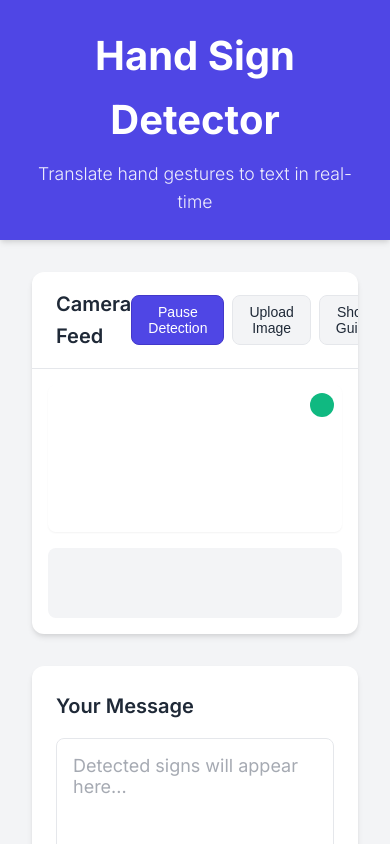
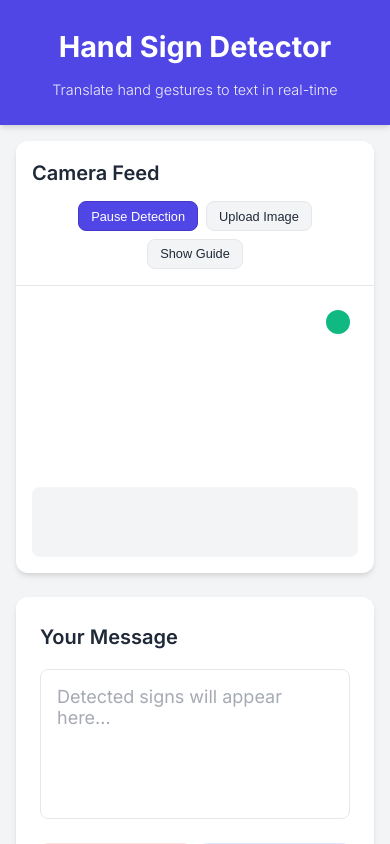
Before and after one commit to ashudevin/hand-sign-detection-frontend, a React (Create React App) app: page / in a window 390 px wide. Shown: the top 844 px of the page. Built offline with nearby package versions, Linux system fonts and the light colour scheme; no server answers.

Commit message:
made it responsive

```diff
--- a/src/App.css
+++ b/src/App.css
@@ -50,13 +50,13 @@ body {
 }
 
 .app-header h1 {
-  font-size: 2.5rem;
+  font-size: 1.8rem;
   font-weight: 700;
   margin-bottom: 0.5rem;
 }
 
 .subtitle {
-  font-size: 1.1rem;
+  font-size: 0.9rem;
   opacity: 0.9;
   font-weight: 300;
 }
@@ -66,16 +66,62 @@ body {
   flex: 1;
   display: flex;
   flex-direction: column;
-  padding: 2rem;
-  gap: 2rem;
+  padding: 1rem;
+  gap: 1.5rem;
   max-width: 1200px;
   margin: 0 auto;
   width: 100%;
 }
 
+@media (min-width: 600px) {
+  .app-main {
+    padding: 1.5rem;
+  }
+
+  .app-header h1 {
+    font-size: 2.2rem;
+  }
+
+  .subtitle {
+    font-size: 1rem;
+  }
+
+  .toggle-button {
+    padding: 0.5rem 0.9rem;
+    font-size: 0.85rem;
+  }
+}
+
 @media (min-width: 768px) {
   .app-main {
     flex-direction: row;
+    padding: 2rem;
+    gap: 2rem;
+  }
+
+  .app-header h1 {
+    font-size: 2.5rem;
+  }
+
+  .subtitle {
+    font-size: 1.1rem;
+  }
+
+  .video-header {
+    flex-direction: row;
+    justify-content: space-between;
+    align-items: center;
+    padding: 1rem 1.5rem;
+  }
+
+  .header-buttons {
+    width: auto;
+    justify-content: flex-end;
+  }
+
+  .toggle-button {
+    padding: 0.5rem 1rem;
+    font-size: 0.875rem;
   }
 }
 
@@ -109,15 +155,18 @@ body {
 /* Video Header */
 .video-header {
   display: flex;
-  justify-content: space-between;
-  align-items: center;
-  padding: 1rem 1.5rem;
+  flex-direction: column;
+  gap: 0.75rem;
+  padding: 1rem;
   border-bottom: 1px solid var(--border-light);
 }
 
 .header-buttons {
   display: flex;
+  flex-wrap: wrap;
   gap: 0.5rem;
+  width: 100%;
+  justify-content: center;
 }
 
 .video-header h2 {
@@ -131,8 +180,8 @@ body {
   color: var(--text-dark);
   border: 1px solid var(--border-light);
   border-radius: var(--radius-md);
-  padding: 0.5rem 1rem;
-  font-size: 0.875rem;
+  padding: 0.4rem 0.75rem;
+  font-size: 0.8rem;
   font-weight: 500;
   cursor: pointer;
   transition: var(--transition-base);
@@ -152,19 +201,21 @@ body {
 /* Video Wrapper */
 .video-wrapper {
   position: relative;
+  aspect-ratio: 16 / 9;
   width: 100%;
-  padding: 1rem;
   display: flex;
   justify-content: center;
   align-items: center;
+  overflow: hidden;
 }
 
 .video-feed {
-  display: block;
+  position: absolute;
+  top: 0;
+  left: 0;
   width: 100%;
-  max-width: 640px;
-  border-radius: var(--radius-md);
-  box-shadow: var(--shadow-sm);
+  height: 100%;
+  object-fit: cover;
 }
 
 /* Detection Indicator */
@@ -261,11 +312,11 @@ body {
 /* Text Input */
 .text-input {
   width: 100%;
-  min-height: 150px;
+  min-height: 120px;
   border: 1px solid var(--border-light);
   border-radius: var(--radius-md);
-  padding: 1rem;
-  font-size: 1.125rem;
+  padding: 0.75rem;
+  font-size: 1rem;
   margin-bottom: 1.5rem;
   resize: none;
   transition: var(--transition-base);
@@ -287,12 +338,13 @@ body {
 .button-container {
   display: grid;
   grid-template-columns: repeat(2, 1fr);
-  gap: 0.75rem;
+  gap: 0.5rem;
 }
 
-@media (min-width: 640px) {
+@media (min-width: 600px) {
   .button-container {
     grid-template-columns: repeat(4, 1fr);
+    gap: 0.75rem;
   }
 }
 
@@ -429,10 +481,10 @@ body {
   background-color: var(--bg-white);
   border-radius: var(--radius-lg);
   box-shadow: var(--shadow-lg);
-  max-width: 90%;
+  max-width: 95%;
   max-height: 90vh;
   overflow: auto;
-  padding: 1.5rem;
+  padding: 1rem;
   animation: slide-up 0.3s ease-out;
 }
 
@@ -444,7 +496,7 @@ body {
 }
 
 .guide-container h3 {
-  font-size: 1.5rem;
+  font-size: 1.2rem;
   font-weight: 600;
   color: var(--primary-color);
   margin-bottom: 0;
@@ -491,7 +543,7 @@ body {
 
 /* Upload Section Styles */
 .upload-section {
-  padding: 1.5rem;
+  padding: 1rem;
   display: flex;
   flex-direction: column;
   gap: 1.5rem;
@@ -500,7 +552,7 @@ body {
 
 .upload-area {
   width: 100%;
-  height: 250px;
+  height: 200px;
   border: 2px dashed var(--border-light);
   border-radius: var(--radius-md);
   display: flex;
@@ -541,13 +593,14 @@ body {
 
 .upload-actions {
   display: flex;
-  gap: 1rem;
-  width: 100%;
-  justify-content: center;
+  flex-direction: column;
+  align-items: center;
 }
 
 .upload-button,
 .detect-button {
+  width: 100%;
+  max-width: 250px;
   padding: 0.75rem 1.5rem;
   border: none;
   border-radius: var(--radius-md);
@@ -556,6 +609,7 @@ body {
   transition: var(--transition-base);
   min-width: 120px;
   text-align: center;
+  margin-bottom: 0.5rem;
 }
 
 .upload-button {
@@ -617,9 +671,213 @@ body {
   transform: translate(-50%, -50%);
   background-color: rgba(0, 0, 0, 0.7);
   color: white;
-  padding: 0.5rem 1rem;
+  padding: 0.4rem 0.8rem;
   border-radius: var(--radius-md);
-  font-size: 0.875rem;
+  font-size: 0.75rem;
   font-weight: 500;
   z-index: 10;
 }
+
+/* Responsive breakpoints for upload section */
+@media (min-width: 600px) {
+  .upload-section {
+    padding: 1.25rem;
+  }
+
+  .upload-area {
+    height: 220px;
+  }
+
+  .upload-actions {
+    flex-direction: row;
+    justify-content: center;
+  }
+
+  .upload-button,
+  .detect-button {
+    width: auto;
+    margin-bottom: 0;
+  }
+
+  .video-wrapper {
+    padding: 0.75rem;
+  }
+
+  .processing-indicator {
+    font-size: 0.8rem;
+    padding: 0.45rem 0.9rem;
+  }
+}
+
+@media (min-width: 768px) {
+  .upload-section {
+    padding: 1.5rem;
+  }
+
+  .upload-area {
+    height: 250px;
+  }
+
+  .button-container {
+    grid-template-columns: repeat(4, 1fr);
+    gap: 0.75rem;
+  }
+}
+
+/* Guide overlay responsiveness */
+.guide-container {
+  width: 95%;
+  max-width: 500px;
+  padding: 1rem;
+}
+
+.guide-header h3 {
+  font-size: 1.2rem;
+}
+
+@media (min-width: 600px) {
+  .guide-container {
+    width: 80%;
+    padding: 1.25rem;
+  }
+
+  .guide-header h3 {
+    font-size: 1.4rem;
+  }
+}
+
+/* Text area responsiveness */
+.text-input {
+  min-height: 150px;
+  font-size: 1.125rem;
+  padding: 1rem;
+}
+
+/* Fix for video aspect ratio */
+.video-wrapper {
+  position: relative;
+  aspect-ratio: 16 / 9;
+  width: 100%;
+  display: flex;
+  justify-content: center;
+  align-items: center;
+  overflow: hidden;
+}
+
+.video-feed {
+  position: absolute;
+  top: 0;
+  left: 0;
+  width: 100%;
+  height: 100%;
+  object-fit: cover;
+}
+
+/* Canvas needs to match video */
+canvas {
+  position: absolute;
+  top: 0;
+  left: 0;
+  width: 100%;
+  height: 100%;
+}
+
+/* Mobile and orientation specific styles */
+.app-container.mobile {
+  /* General mobile styles */
+  max-width: 100%;
+  overflow-x: hidden;
+}
+
+.app-container.mobile.portrait {
+  /* Portrait specific styles */
+}
+
+.app-container.mobile.landscape {
+  /* Landscape specific adaptations */
+}
+
+/* Mobile optimizations */
+.mobile .app-header {
+  padding: 1rem;
+}
+
+.mobile .button-icon {
+  font-size: 1.25rem;
+}
+
+.mobile .button-text {
+  font-size: 0.7rem;
+}
+
+.mobile .video-feed {
+  border-radius: var(--radius-md);
+}
+
+.mobile .detected-letter {
+  height: 50px;
+  padding: 0.5rem;
+}
+
+.mobile .letter-value {
+  font-size: 1.6rem;
+}
+
+/* Portrait mode tweaks */
+.portrait .app-main {
+  flex-direction: column;
+}
+
+.portrait .camera-section,
+.portrait .text-section {
+  width: 100%;
+}
+
+/* Landscape mode tweaks for mobile */
+@media (max-width: 800px) {
+  .landscape .app-main {
+    flex-direction: row;
+    height: calc(100vh - 170px);
+  }
+
+  .mobile.landscape .text-input {
+    min-height: 80px;
+  }
+
+  .mobile.landscape .button-container {
+    grid-template-columns: repeat(4, 1fr);
+  }
+}
+
+/* Fix video height in landscape */
+.mobile.landscape .video-wrapper {
+  height: 100%;
+}
+
+/* Improved touch targets for mobile */
+.mobile .toggle-button,
+.mobile .action-button,
+.mobile .upload-button,
+.mobile .detect-button {
+  min-height: 44px; /* Apple's recommended minimum touch target size */
+}
+
+/* Handle very small screens */
+@media (max-width: 320px) {
+  .app-header h1 {
+    font-size: 1.5rem;
+  }
+
+  .subtitle {
+    font-size: 0.8rem;
+  }
+
+  .toggle-button {
+    padding: 0.3rem 0.5rem;
+    font-size: 0.7rem;
+  }
+
+  .mobile .letter-value {
+    font-size: 1.4rem;
+  }
+}
--- a/src/App.jsx
+++ b/src/App.jsx
@@ -1,4 +1,4 @@
-import React, { useState, useEffect, useRef } from "react";
+import React, { useState, useEffect, useRef, useCallback } from "react";
 import axios from "axios";
 import "./App.css"; // We'll create this file next
 
@@ -19,11 +19,35 @@ function App() {
   const [captureInterval, setCaptureInterval] = useState(null);
   const [processingImage, setProcessingImage] = useState(false);
 
+  // New responsive state
+  const [isMobile, setIsMobile] = useState(false);
+  const [orientation, setOrientation] = useState(window.innerHeight > window.innerWidth ? 'portrait' : 'landscape');
+
   // Refs
   const textareaRef = useRef(null);
   const fileInputRef = useRef(null);
   const videoRef = useRef(null);
   const canvasRef = useRef(null);
+
+  // Check for mobile device on component mount
+  useEffect(() => {
+    const checkMobile = () => {
+      const userAgent = navigator.userAgent || navigator.vendor || window.opera;
+      const isMobileDevice = /android|webos|iphone|ipad|ipod|blackberry|iemobile|opera mini/i.test(userAgent.toLowerCase());
+      setIsMobile(isMobileDevice);
+    };
+
+    const handleResize = () => {
+      setOrientation(window.innerHeight > window.innerWidth ? 'portrait' : 'landscape');
+    };
+
+    checkMobile();
+    window.addEventListener('resize', handleResize);
+
+    return () => {
+      window.addEventListener('resize', handleResize);
+    };
+  }, []);
 
   // Initialize webcam when component mounts
   useEffect(() => {
@@ -43,10 +67,18 @@ function App() {
     };
   }, [showUpload]);
 
-  // Initialize webcam functionality
-  const initializeWebcam = async () => {
+  // Memoize the webcam initialization to prevent unnecessary re-renders
+  const initializeWebcam = useCallback(async () => {
     try {
-      const constraints = { video: true };
+      // Set video constraints based on device
+      const constraints = {
+        video: {
+          facingMode: isMobile ? 'environment' : 'user',
+          width: { ideal: 1280 },
+          height: { ideal: 720 }
+        }
+      };
+
       const stream = await navigator.mediaDevices.getUserMedia(constraints);
 
       if (videoRef.current) {
@@ -55,19 +87,24 @@ function App() {
       }
     } catch (err) {
       console.error("Error accessing webcam:", err);
-      alert("Unable to access webcam. Please allow camera access or use the image upload feature.");
+      alert("Unable to access camera. Please allow camera access or use the image upload feature.");
+      // Automatically switch to upload mode if camera fails
+      setShowUpload(true);
     }
-  };
+  }, [isMobile]);
 
   // Start/stop detecting from webcam
   useEffect(() => {
     if (isDetecting && webcamActive && !showUpload) {
+      // Adjust interval based on device (slower for mobile)
+      const intervalTime = isMobile ? 1500 : 1000;
+
       // Set up interval to send frames for detection
       const interval = setInterval(() => {
         if (!processingImage) {
           captureAndSendFrame();
         }
-      }, 1000); // Send frame every second
+      }, intervalTime);
 
       setCaptureInterval(interval);
     } else {
@@ -83,9 +120,9 @@ function App() {
         clearInterval(captureInterval);
       }
     };
-  }, [isDetecting, webcamActive, showUpload, processingImage]);
+  }, [isDetecting, webcamActive, showUpload, processingImage, isMobile]);
 
-  // Capture frame from webcam and send to backend
+  // Capture frame with optimized quality based on device
   const captureAndSendFrame = async () => {
     if (!videoRef.current || !canvasRef.current || processingImage) return;
 
@@ -100,9 +137,12 @@ function App() {
     // Draw video frame to canvas
     context.drawImage(video, 0, 0, canvas.width, canvas.height);
 
-    // Convert canvas to blob
+    // Convert canvas to blob with quality based on device
     try {
       setProcessingImage(true);
+
+      // Lower quality on mobile to reduce payload size
+      const imageQuality = isMobile ? 0.6 : 0.8;
 
       canvas.toBlob(async (blob) => {
         if (!blob) return;
@@ -131,7 +171,7 @@ function App() {
         } finally {
           setProcessingImage(false);
         }
-      }, 'image/jpeg', 0.8);
+      }, 'image/jpeg', imageQuality);
     } catch (err) {
       console.error("Error capturing frame:", err);
       setProcessingImage(false);
@@ -331,8 +371,34 @@ function App() {
     }
   };
 
+  // Render buttons based on screen size
+  const renderHeaderButtons = () => {
+    return (
+      <div className="header-buttons">
+        <button
+          className={`toggle-button ${isDetecting ? 'active' : ''}`}
+          onClick={toggleDetection}
+        >
+          {isDetecting ? (isMobile ? 'Pause' : 'Pause Detection') : (isMobile ? 'Start' : 'Resume Detection')}
+        </button>
+        <button
+          className={`toggle-button ${showUpload ? 'active' : ''}`}
+          onClick={toggleUpload}
+        >
+          {showUpload ? (isMobile ? 'Camera' : 'Show Camera') : (isMobile ? 'Upload' : 'Upload Image')}
+        </button>
+        <button
+          className={`toggle-button ${showGuide ? 'active' : ''}`}
+          onClick={toggleGuide}
+        >
+          {showGuide ? (isMobile ? 'Hide' : 'Hide Guide') : (isMobile ? 'Guide' : 'Show Guide')}
+        </button>
+      </div>
+    );
+  };
+
   return (
-    <div className="app-container">
+    <div className={`app-container ${isMobile ? 'mobile' : ''} ${orientation}`}>
       <header className="app-header">
         <h1>Hand Sign Detector</h1>
         <p className="subtitle">Translate hand gestures to text in real-time</p>
@@ -342,27 +408,8 @@ function App() {
         <section className="camera-section">
           <div className="video-card">
             <div className="video-header">
-              <h2>Camera Feed</h2>
-              <div className="header-buttons">
-                <button
-                  className={`toggle-button ${isDetecting ? 'active' : ''}`}
-                  onClick={toggleDetection}
-                >
-                  {isDetecting ? 'Pause Detection' : 'Resume Detection'}
-                </button>
-                <button
-                  className={`toggle-button ${showUpload ? 'active' : ''}`}
-                  onClick={toggleUpload}
-                >
-                  {showUpload ? 'Show Camera' : 'Upload Image'}
-                </button>
-                <button
-                  className={`toggle-button ${showGuide ? 'active' : ''}`}
-                  onClick={toggleGuide}
-                >
-                  {showGuide ? 'Hide Guide' : 'Show Guide'}
-                </button>
-              </div>
+              <h2>{isMobile ? 'Camera' : 'Camera Feed'}</h2>
+              {renderHeaderButtons()}
             </div>
 
             {!showUpload ? (
@@ -387,7 +434,7 @@ function App() {
                 )}
                 {processingImage && (
                   <div className="processing-indicator">
-                    Processing...
+                    {isMobile ? 'Processing...' : 'Processing frame...'}
                   </div>
                 )}
               </div>
@@ -399,13 +446,14 @@ function App() {
                   onChange={handleFileChange}
                   style={{ display: 'none' }}
                   ref={fileInputRef}
+                  capture={isMobile ? 'environment' : undefined}
                 />
 
                 <div className="upload-area" onClick={triggerFileInput}>
                   {!uploadedImage ? (
                     <>
                       <div className="upload-icon">📷</div>
-                      <p>Click to select an image with hand signs</p>
+                      <p>{isMobile ? 'Tap to select image' : 'Click to select an image with hand signs'}</p>
                     </>
                   ) : (
                     <div className="image-preview-container">
@@ -423,7 +471,7 @@ function App() {
                     className="upload-button"
                     onClick={triggerFileInput}
                   >
-                    Select Image
+                    {isMobile ? 'New Image' : 'Select Image'}
                   </button>
 
                   <button
@@ -431,7 +479,7 @@ function App() {
                     onClick={handleUpload}
                     disabled={!selectedFile || isUploading}
                   >
-                    {isUploading ? 'Processing...' : 'Detect Sign'}
+                    {isUploading ? 'Processing...' : (isMobile ? 'Detect' : 'Detect Sign')}
                   </button>
                 </div>
               </div>
@@ -472,7 +520,7 @@ function App() {
               value={sentence}
               onChange={(e) => setSentence(e.target.value)}
               className="text-input"
-              placeholder="Detected signs will appear here..."
+              placeholder={isMobile ? "Signs appear here..." : "Detected signs will appear here..."}
             ></textarea>
 
             <div className="button-container">
@@ -510,7 +558,7 @@ function App() {
                 title="Speak text"
               >
                 <span className="button-icon">{isSpeaking ? '🔊' : '🔈'}</span>
-                <span className="button-text">{isSpeaking ? 'Speaking...' : 'Speak'}</span>
+                <span className="button-text">{isSpeaking ? 'Speaking' : 'Speak'}</span>
               </button>
             </div>
           </div>
@@ -518,7 +566,10 @@ function App() {
       </main>
 
       <footer className="app-footer">
-        <p>Position your hand clearly in the camera feed or upload a clear image for best detection results</p>
+        <p>{isMobile ?
+          "Position hand clearly for best results" :
+          "Position your hand clearly in the camera feed or upload a clear image for best detection results"}
+        </p>
       </footer>
     </div>
   );
```
